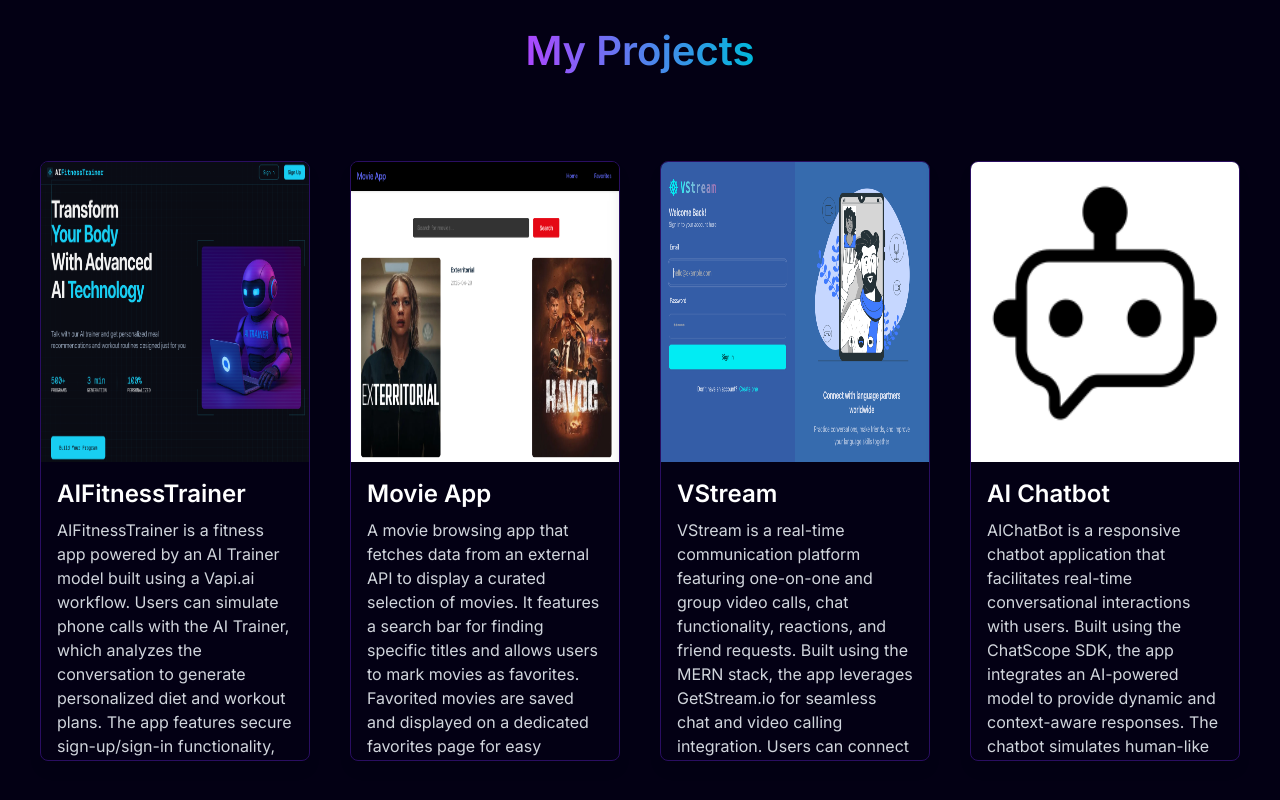
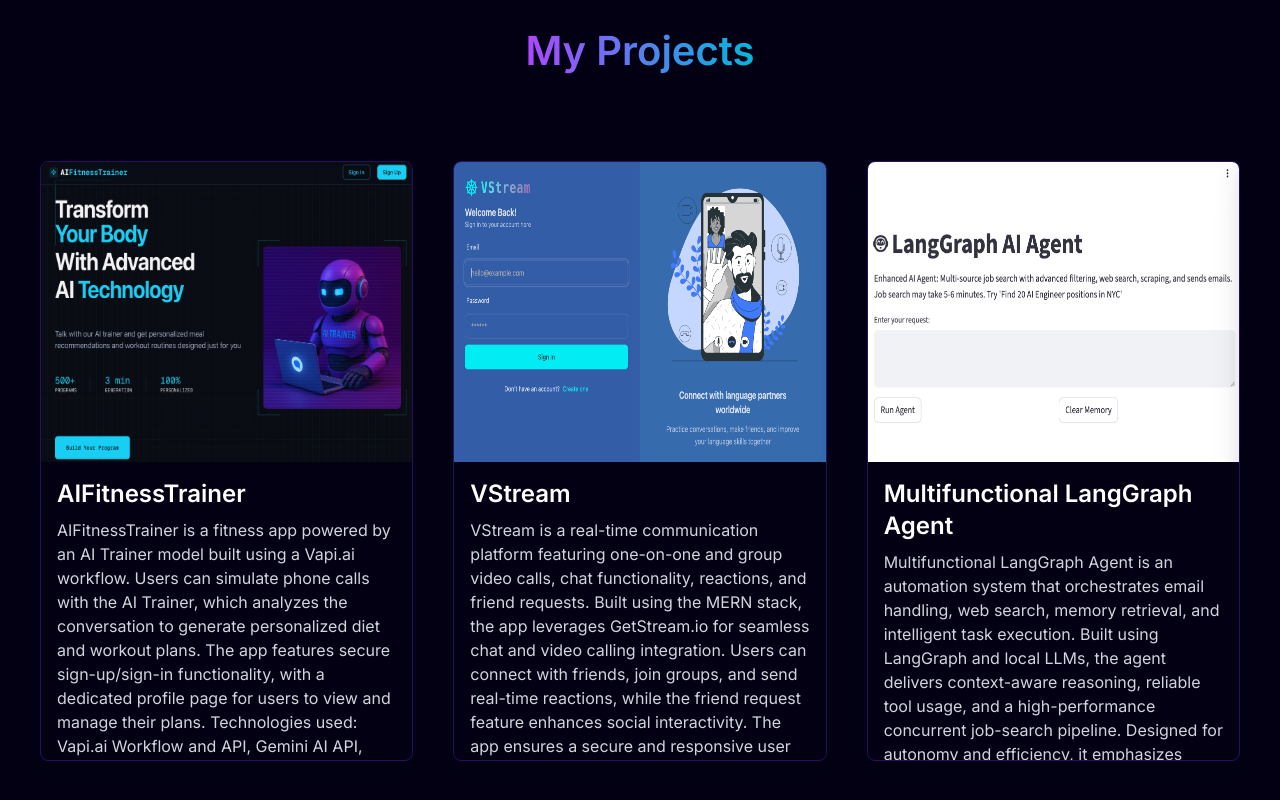
Before and after one commit to jordannwright1/Portfolio, a Next.js app: page / in a window 1280 px wide. Shown: the part 1374-2174 px from the top of the page. Built offline with nearby package versions, Linux system fonts and the light colour scheme; a web font is replaced by a local one.

Commit message:
langgraph agent added

```diff
--- a/components/main/Projects.tsx
+++ b/components/main/Projects.tsx
@@ -12,27 +12,34 @@ const Projects = () => {
         description: 'AIFitnessTrainer is a fitness app powered by an AI Trainer model built using a Vapi.ai workflow. Users can simulate phone calls with the AI Trainer, which analyzes the conversation to generate personalized diet and workout plans. The app features secure sign-up/sign-in functionality, with a dedicated profile page for users to view and manage their plans. Technologies used: Vapi.ai Workflow and API, Gemini AI API, Next.js, Convex, Clerk Authentication, and ShadCN Library.  Guest Email: s26887809@gmail.com, Guest Password: AIFitnessTrainer',
         link: 'https://ai-fitness-trainer-delta.vercel.app'
       },
+      // {
+      //   id: 2,
+      //   src: '/MovieApp.png',
+      //   title: 'Movie App',
+      //   description: 'A movie browsing app that fetches data from an external API to display a curated selection of movies. It features a search bar for finding specific titles and allows users to mark movies as favorites. Favorited movies are saved and displayed on a dedicated favorites page for easy access. Technologies used: The Movie Database API, React.',
+      //   link: 'https://react-movie-project-tau.vercel.app'
+      // },
       {
         id: 2,
-        src: '/MovieApp.png',
-        title: 'Movie App',
-        description: 'A movie browsing app that fetches data from an external API to display a curated selection of movies. It features a search bar for finding specific titles and allows users to mark movies as favorites. Favorited movies are saved and displayed on a dedicated favorites page for easy access. Technologies used: The Movie Database API, React.',
-        link: 'https://react-movie-project-tau.vercel.app'
-      },
-      {
-        id: 3,
         src: '/VStream.png',
         title: 'VStream',
         description: 'VStream is a real-time communication platform featuring one-on-one and group video calls, chat functionality, reactions, and friend requests. Built using the MERN stack, the app leverages GetStream.io for seamless chat and video calling integration. Users can connect with friends, join groups, and send real-time reactions, while the friend request feature enhances social interactivity. The app ensures a secure and responsive user experience, incorporating authentication and dynamic updates. Technologies used: MongoDB, Express.js, React.js, Node.js, GetStream.io API, Stream Chat SDK, Tailwind CSS, and React Query. Guest Email: anne@example.com, Guest Password: 123456',
         link: 'https://vstream-hgsa.onrender.com'
       },
+      // {
+      //   id: 2,
+      //   src: '/chatbot.png',
+      //   title: 'AI Chatbot',
+      //   description: 'AIChatBot is a responsive chatbot application that facilitates real-time conversational interactions with users. Built using the ChatScope SDK, the app integrates an AI-powered model to provide dynamic and context-aware responses. The chatbot simulates human-like conversations, featuring a typing indicator and intuitive user interface for seamless interaction. The project emphasizes modern front-end technologies, ensuring an engaging and user-friendly experience. Technologies used: ChatScope SDK, React, Tailwind CSS.',
+      //   link: 'https://chatbot-alpha-seven-87.vercel.app/'
+      // },
       {
-        id: 4,
-        src: '/chatbot.png',
-        title: 'AI Chatbot',
-        description: 'AIChatBot is a responsive chatbot application that facilitates real-time conversational interactions with users. Built using the ChatScope SDK, the app integrates an AI-powered model to provide dynamic and context-aware responses. The chatbot simulates human-like conversations, featuring a typing indicator and intuitive user interface for seamless interaction. The project emphasizes modern front-end technologies, ensuring an engaging and user-friendly experience. Technologies used: ChatScope SDK, React, Tailwind CSS.',
-        link: 'https://chatbot-alpha-seven-87.vercel.app/'
-      }
+        id: 3,
+        src: '/LangGraph.png',
+        title: 'Multifunctional LangGraph Agent',
+        description: 'Multifunctional LangGraph Agent is an automation system that orchestrates email handling, web search, memory retrieval, and intelligent task execution. Built using LangGraph and local LLMs, the agent delivers context-aware reasoning, reliable tool usage, and a high-performance concurrent job-search pipeline. Designed for autonomy and efficiency, it emphasizes robust state management and fast, iterative processing. Technologies used: LangGraph, Python, Local LLMs (Ollama), ThreadPoolExecutor, SMTP/IMAP, Custom Web Search Tools.',
+        link: 'https://23e2cf91ebe3.ngrok-free.app/'
+      },
     ];
 
     return (
```
Also changed, not shown: public/LangGraph.png (added).
